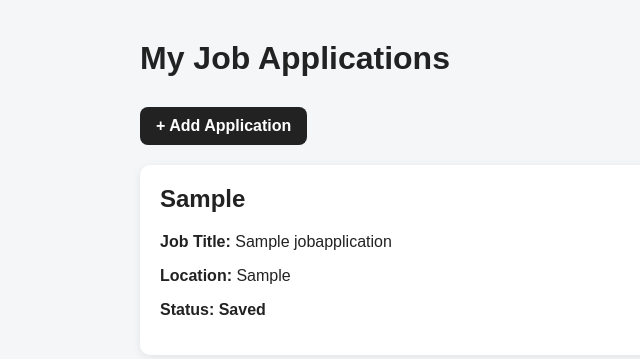
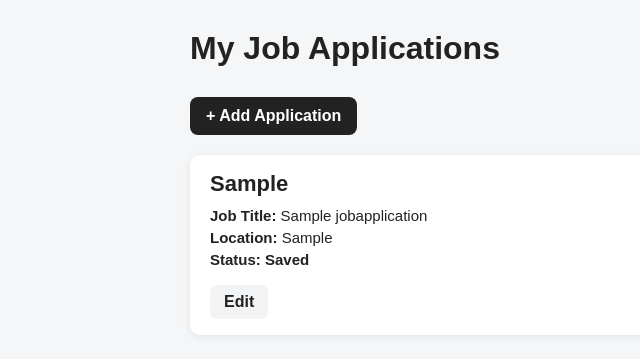
Before and after one commit to AwaisAli-dotcom/job-application-tracker, a Django app: page / in a window 1280 px wide. Shown: the top 359 px of the page, without its empty margins (0-640 px from the left). Run offline with Django 5.2, Linux system fonts and the light colour scheme; a user stored in the database is signed in; tables that the repository leaves empty hold one stand-in row (values such as "Sample post").

Commit message:
Add edit feature and improve application list layout

```diff
--- a/application/static/application/style.css
+++ b/application/static/application/style.css
@@ -123,3 +123,55 @@ h1 {
 .form-card input[type="date"] {
     font-size: 16px;
 }
+.edit-link {
+    display: inline-block;
+    margin-top: 12px;
+    padding: 8px 14px;
+    background: #f1f3f5;
+    color: #222;
+    text-decoration: none;
+    border-radius: 7px;
+    font-weight: bold;
+}
+
+.edit-link:hover {
+    background: #e2e5e9;
+    text-decoration: none;
+}
+.container {
+    max-width: 1050px;
+    margin: 30px auto;
+}
+
+.job-card {
+    padding: 20px 24px;
+    margin-bottom: 16px;
+}
+
+.job-card h2 {
+    font-size: 24px;
+    margin-bottom: 14px;
+}
+
+.job-card p {
+    font-size: 16px;
+    margin: 8px 0;
+}
+.application-list-container {
+    max-width: 900px;
+}
+
+.application-list-container .job-card {
+    padding: 16px 20px;
+    margin-bottom: 12px;
+}
+
+.application-list-container .job-card h2 {
+    font-size: 22px;
+    margin: 0 0 10px;
+}
+
+.application-list-container .job-card p {
+    font-size: 15px;
+    margin: 5px 0;
+}
--- a/application/templates/application/application_list.html
+++ b/application/templates/application/application_list.html
@@ -9,7 +9,7 @@
 
 <body>
 
-<div class="container">
+<div class="container application-list-container">
 
     <h1>My Job Applications</h1>
 <a class="add-button" href="{% url 'application_create' %}">
@@ -35,6 +35,7 @@
                 Status: {{ job.get_status_display }}
             </p>
 
+           <a class="edit-link" href="{% url 'application_update' job.pk %}">Edit</a>
         </div>
 
     {% empty %}
--- a/application/urls.py
+++ b/application/urls.py
@@ -4,4 +4,5 @@ from . import views
 urlpatterns = [
     path('', views.application_list, name='application_list'),
     path('add/', views.application_create, name='application_create'),
+    path('edit/<int:pk>/', views.application_update, name='application_update'),
 ]
--- a/application/views.py
+++ b/application/views.py
@@ -1,4 +1,4 @@
-from django.shortcuts import render, redirect
+from django.shortcuts import render, redirect, get_object_or_404
 from django.contrib.auth.decorators import login_required
 
 from .models import JobApplication
@@ -36,3 +36,27 @@ def application_create(request):
         'application/application_form.html',
         {'form': form}
     )
+@login_required
+def application_update(request, pk):
+    job = get_object_or_404(
+        JobApplication,
+        pk=pk,
+        user=request.user
+    )
+
+    if request.method == 'POST':
+        form = JobApplicationForm(request.POST, instance=job)
+
+        if form.is_valid():
+            form.save()
+
+            return redirect('application_list')
+
+    else:
+        form = JobApplicationForm(instance=job)
+
+    return render(
+        request,
+        'application/application_form.html',
+        {'form': form}
+    )
```
